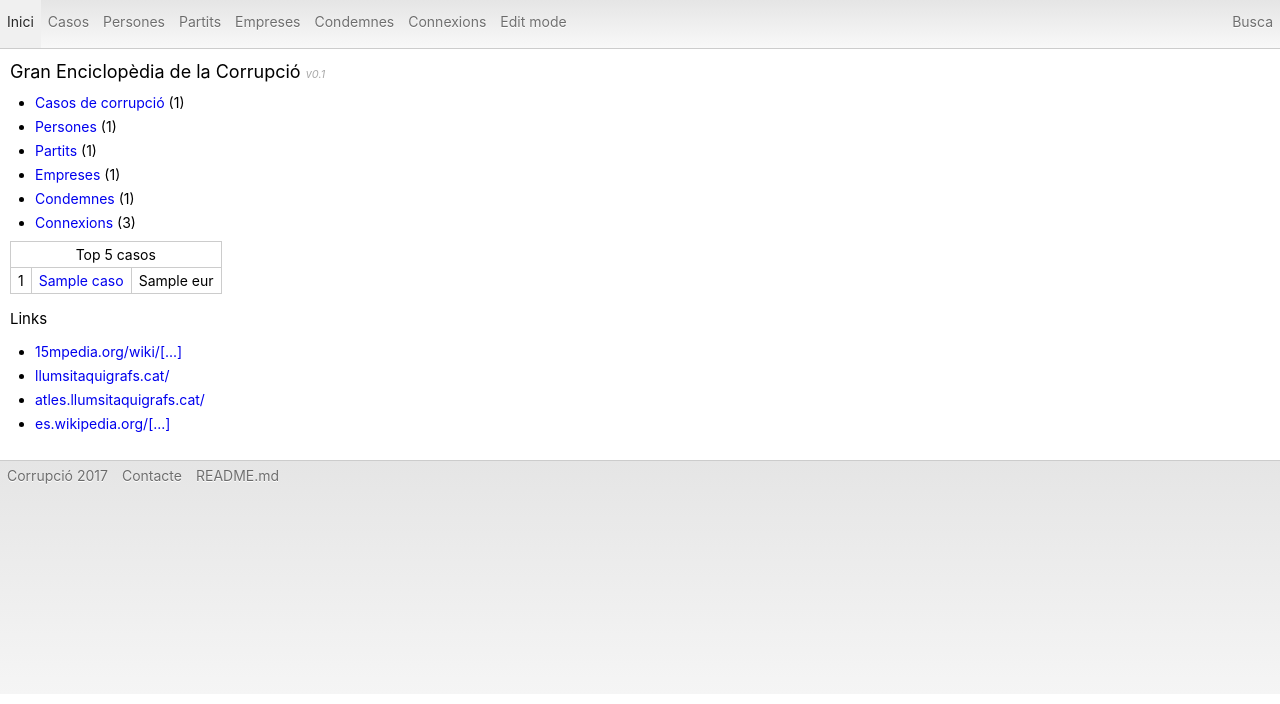
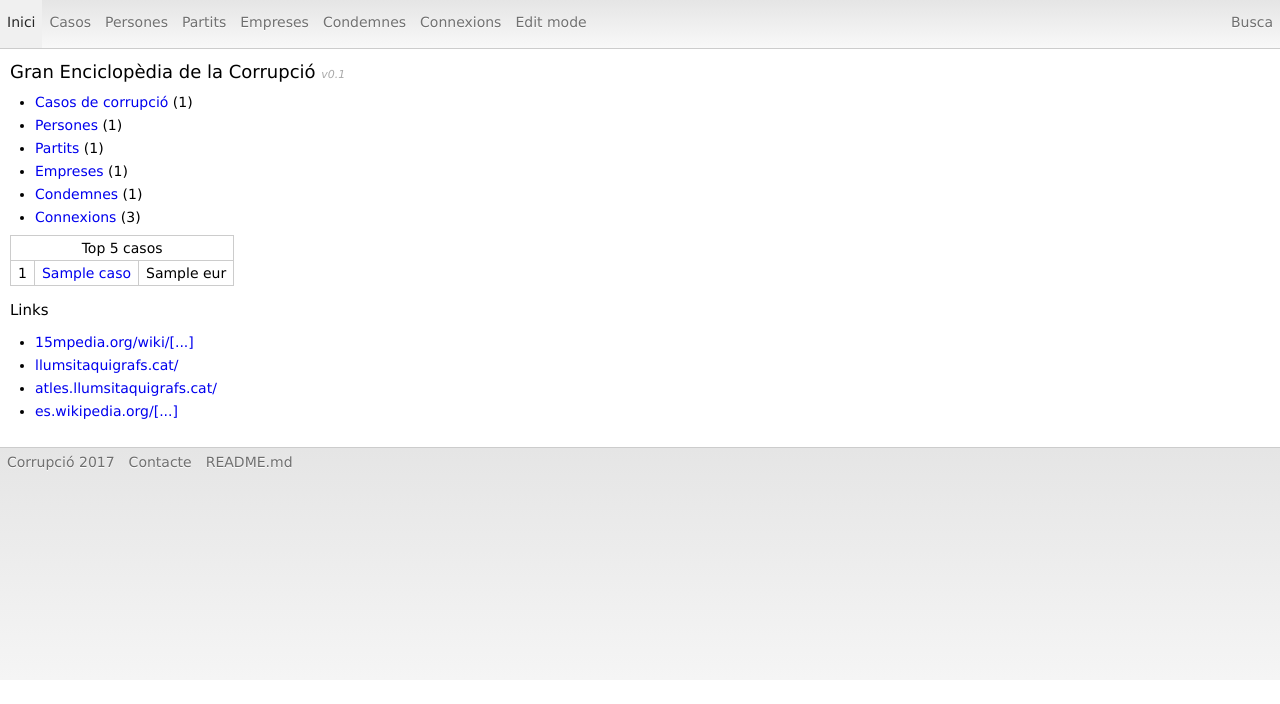
Before and after one commit to holalluis/corrupcio, a PHP site: page /index.php in a window 1280 px wide. Shown: the top 704 px of the page. Run offline with PHP 8.4, Linux system fonts and the light colour scheme; tables that the repository leaves empty or names only in its code hold one stand-in row (values such as "Sample post").

Commit message:
provant font nova

```diff
--- a/css.css
+++ b/css.css
@@ -2,8 +2,11 @@
 body{
 	margin:0 auto;
 	overflow-y:scroll;
+	font-size:14px;
+
 	font-family:"San Francisco", -apple-system, system-ui, ".SFNSText-Regular", sans-serif;
-	font-size:14px;
+	/*provant*/
+	font-family: 'Lucida Grande', helvetica, arial, verdana, sans-serif;
 }
 
 /*h1,h2,h3*/
```
